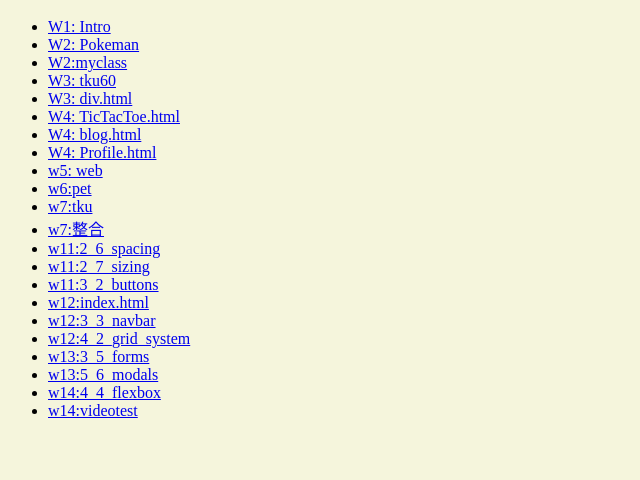
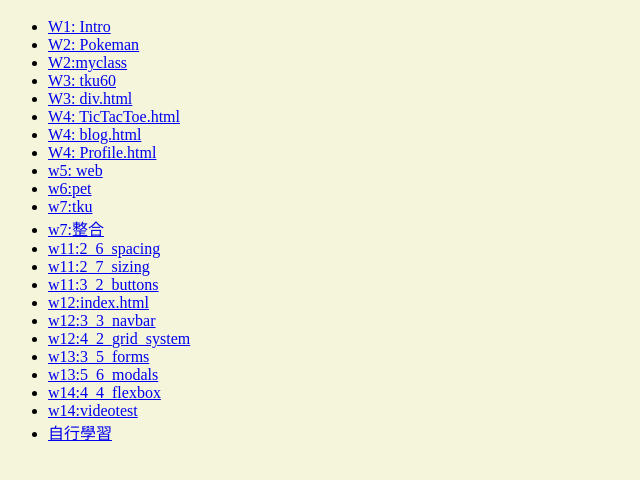
Before and after one commit to alan8906/1071-static-webpage, a plain HTML site: page index.html in a window 1280 px wide. Shown: the part 48-528 px from the top of the page, without its empty margins (0-640 px from the left). Drawn offline with Linux system fonts and the light colour scheme.

Commit message:
Update index.html

```diff
--- a/index.html
+++ b/index.html
@@ -78,6 +78,9 @@
       <li>
         <a href="w14/videotest.html">w14:videotest</a>
       </li>
+      <li>
+        <a href="自行學習/MapleStory_A.html">自行學習</a>
+      </li>
      </ul>
   </body>
 </html>
```
